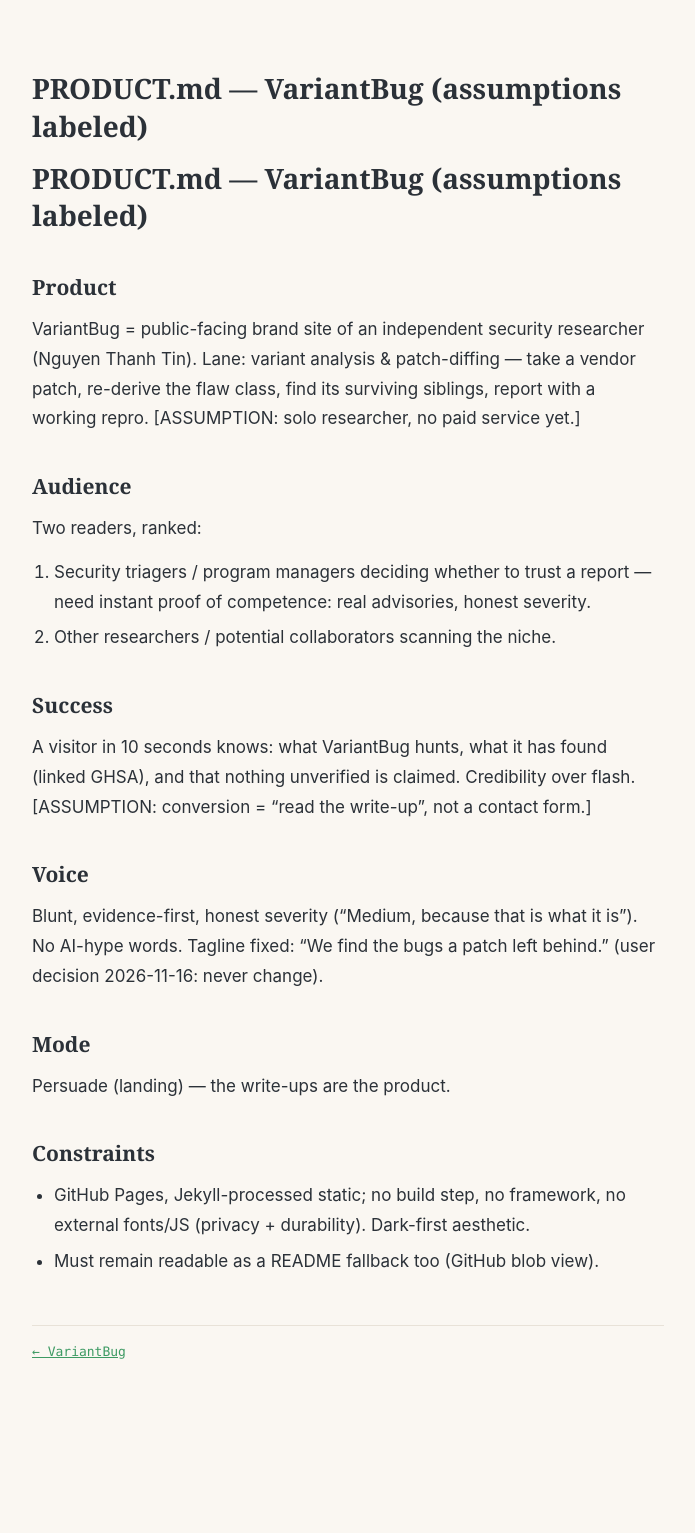
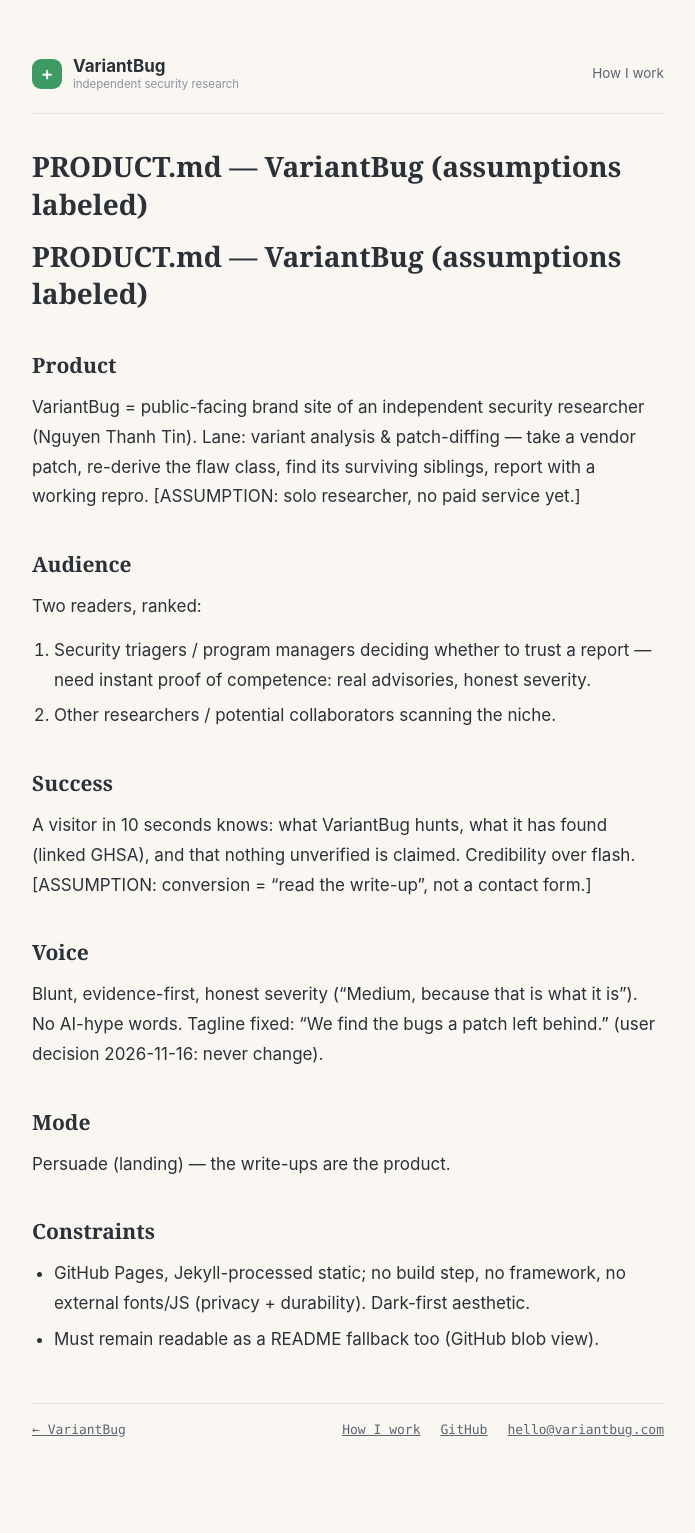
Before and after one commit to variantbug/variantbug.github.io, a Jekyll site: the page built from PRODUCT.md, in a window 1280 px wide. Shown: the whole page, without its empty margins (292-987 px from the left). Built offline with Jekyll 4.4.1, drawn with Linux system fonts in a browser that asks for light colours; our own code applies the rules of GitHub Pages for plain Markdown files; before the commit the page ends 1455 px from its top, so only the background shows below that.

Commit message:
layout: site header + footer nav on content pages

```diff
--- a/_layouts/page.html
+++ b/_layouts/page.html
@@ -31,16 +31,38 @@
   .content pre code{background:none;border:0;padding:0;font:12.5px/1.7 var(--mono)}
   .content blockquote{border-left:3px solid var(--line);padding:2px 0 2px 16px;color:var(--muted);margin:16px 0}
   .content hr{border:0;border-top:1px solid var(--line);margin:32px 0}
-  footer{margin-top:48px;padding-top:18px;border-top:1px solid var(--line);color:var(--dim);font:13px var(--mono)}
+  footer{margin-top:48px;padding-top:18px;border-top:1px solid var(--line);color:var(--dim);font:13px var(--mono);display:flex;gap:8px 20px;flex-wrap:wrap;align-items:center}
+  footer .sp{flex:1}
+  footer a{color:var(--muted)}
+  footer a:hover{color:var(--accent)}
+  .top{display:flex;align-items:center;gap:11px;padding-bottom:22px;border-bottom:1px solid var(--line);margin-bottom:34px}
+  .dot{width:30px;height:30px;border-radius:9px;background:var(--accent);color:#fff;font:700 17px/30px var(--mono);text-align:center;flex:none}
+  .brand{font:700 17px -apple-system,"Segoe UI",Helvetica,Arial,sans-serif;color:var(--text)}
+  .brand small{display:block;font:400 11.5px -apple-system,"Segoe UI",Helvetica,Arial,sans-serif;color:var(--dim);margin-top:1px}
+  .top .sp{flex:1}
+  .top a.nav{font-size:13.5px;color:var(--muted);text-decoration:none}
+  .top a.nav:hover{color:var(--accent)}
 </style>
 <script type="application/ld+json">
 {"@context":"https://schema.org","@type":"TechArticle","headline":{{ page.title | jsonify }},"url":"https://variantbug.com{{ page.url }}","image":"https://variantbug.com/assets/og.jpg","author":{"@type":"Person","name":"Nguyen Thanh Tin","alternateName":"VariantBug","url":"https://variantbug.com/"},"publisher":{"@type":"Person","name":"VariantBug","url":"https://variantbug.com/"},"mainEntityOfPage":"https://variantbug.com{{ page.url }}"}
 </script>
 </head>
 <body>
-<div class="wrap">  <h1>{{ page.title }}</h1>
+<div class="wrap">
+  <header class="top">
+    <a href="/" style="display:flex;align-items:center;gap:11px;text-decoration:none"><div class="dot">+</div><div class="brand">VariantBug<small>independent security research</small></div></a>
+    <div class="sp"></div>
+    <a class="nav" href="/how">How I work</a>
+  </header>
+  <h1>{{ page.title }}</h1>
   <div class="content">{{ content }}</div>
-  <footer><a href="/">← VariantBug</a></footer>
+  <footer>
+    <a href="/">&larr; VariantBug</a>
+    <span class="sp"></span>
+    <a href="/how">How I work</a>
+    <a href="https://github.com/variantbug">GitHub</a>
+    <a href="mailto:hello@variantbug.com">hello@variantbug.com</a>
+  </footer>
 </div>
 </body>
 </html>
```
